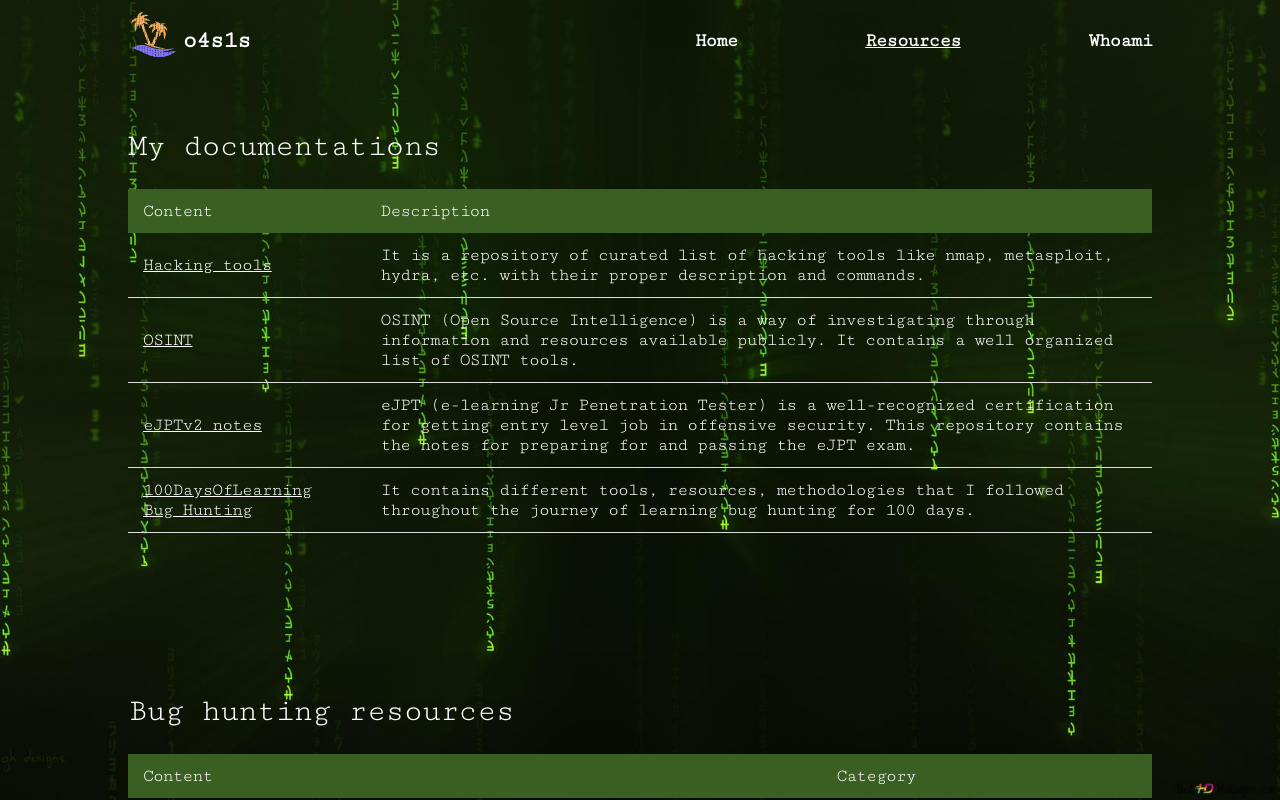
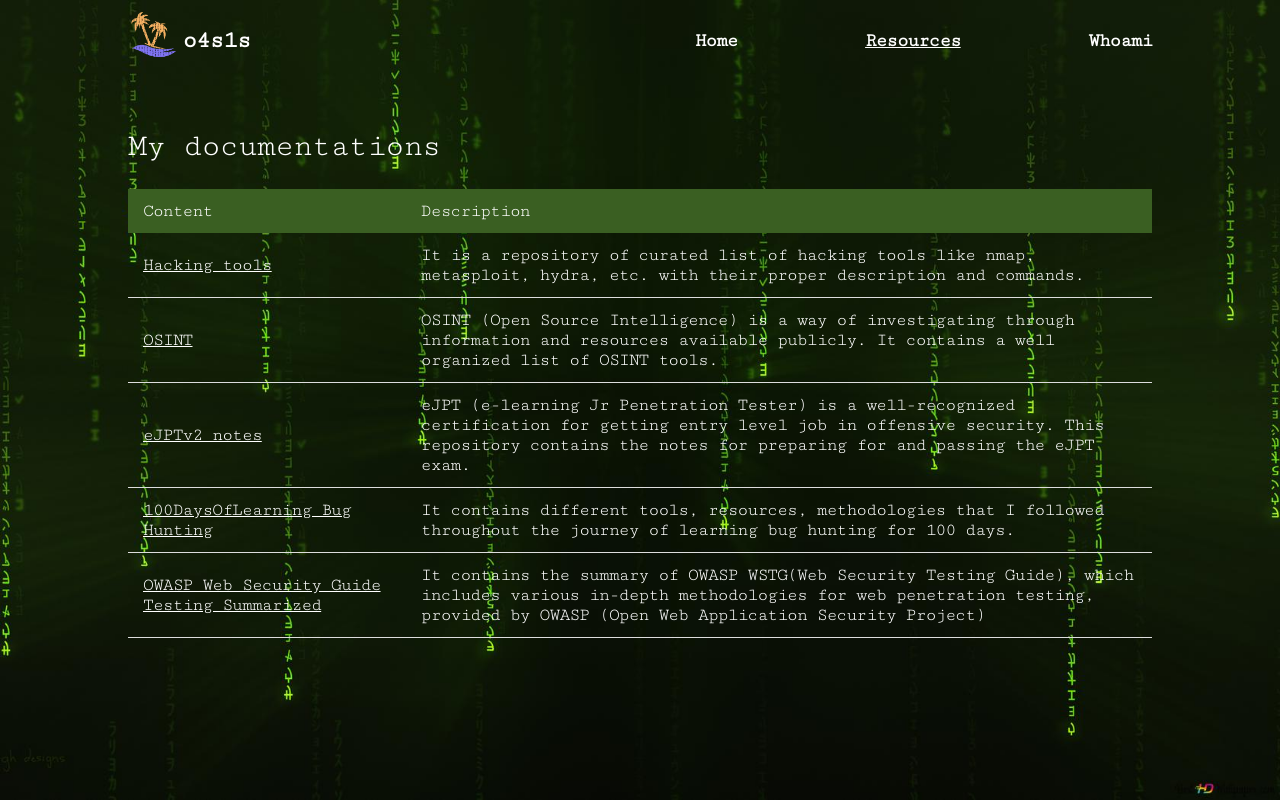
Before and after one commit to imprasanna/portfolio, a React (Vite) app: page /resources in a window 1280 px wide. Shown: the top 800 px of the page. Built offline with nearby package versions, Linux system fonts and the light colour scheme.

Commit message:
another resource added in my documentations

```diff
--- a/src/assets/resourceTable.js
+++ b/src/assets/resourceTable.js
@@ -26,6 +26,13 @@
     link: "https://oasis1x1.notion.site/Bug-hunting-e628dcd682d14ae3b125de1f38c32f3d",
     description:
       "It contains different tools, resources, methodologies that I followed throughout the journey of learning bug hunting for 100 days.",
+  },
+  {
+    id: 5,
+    content: "OWASP Web Security Guide Testing Summarized",
+    link: "https://oasis1x1.notion.site/Bug-hunting-https://oasis1x1.notion.site/OWASP-Web-Security-Testing-Guide-92e57ccfdb764594a1f82eb028817b88",
+    description:
+      "It contains the summary of OWASP WSTG(Web Security Testing Guide), which includes various in-depth methodologies for web penetration testing, provided by OWASP (Open Web Application Security Project)",
   },
 ];
 
```
